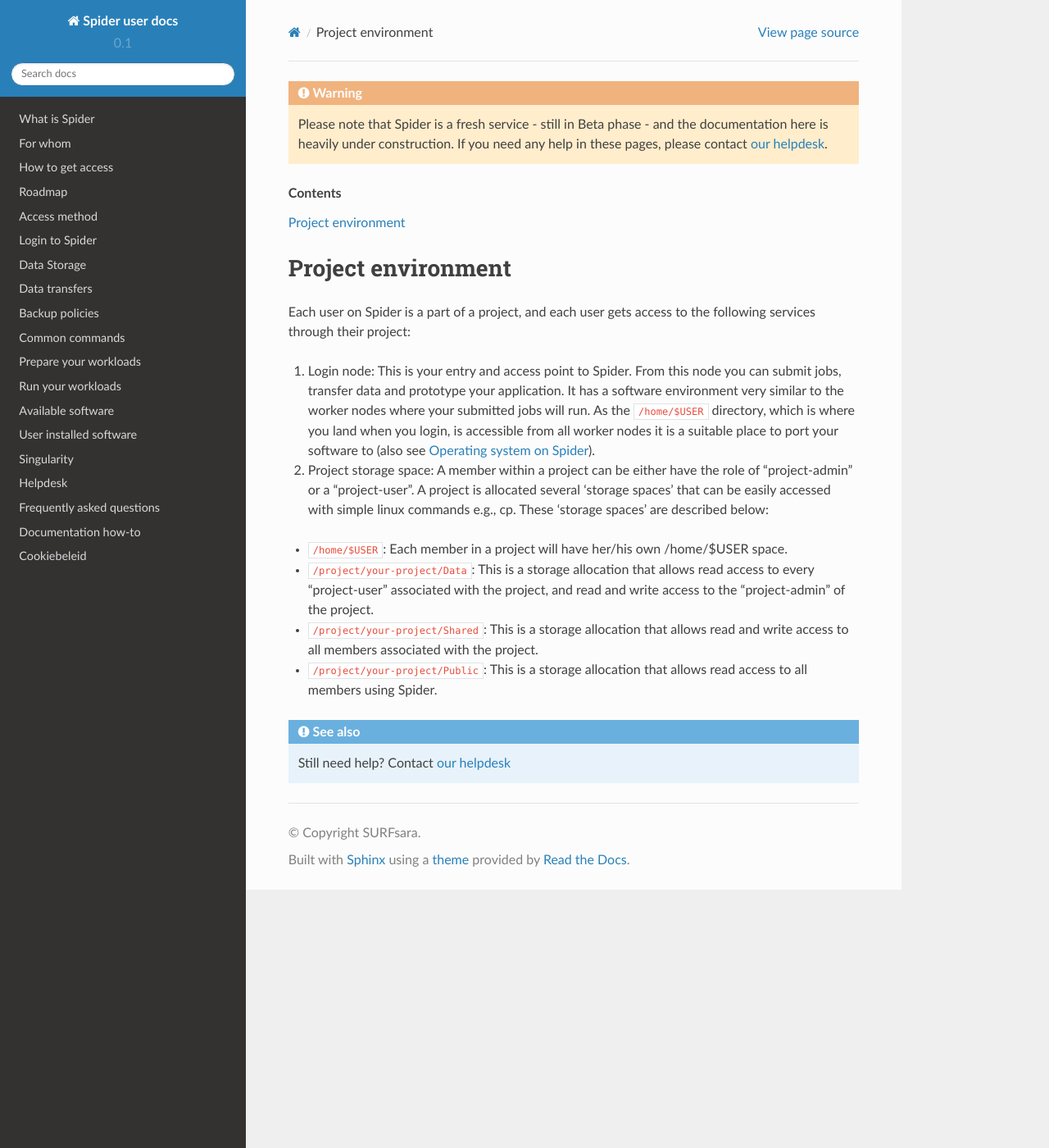
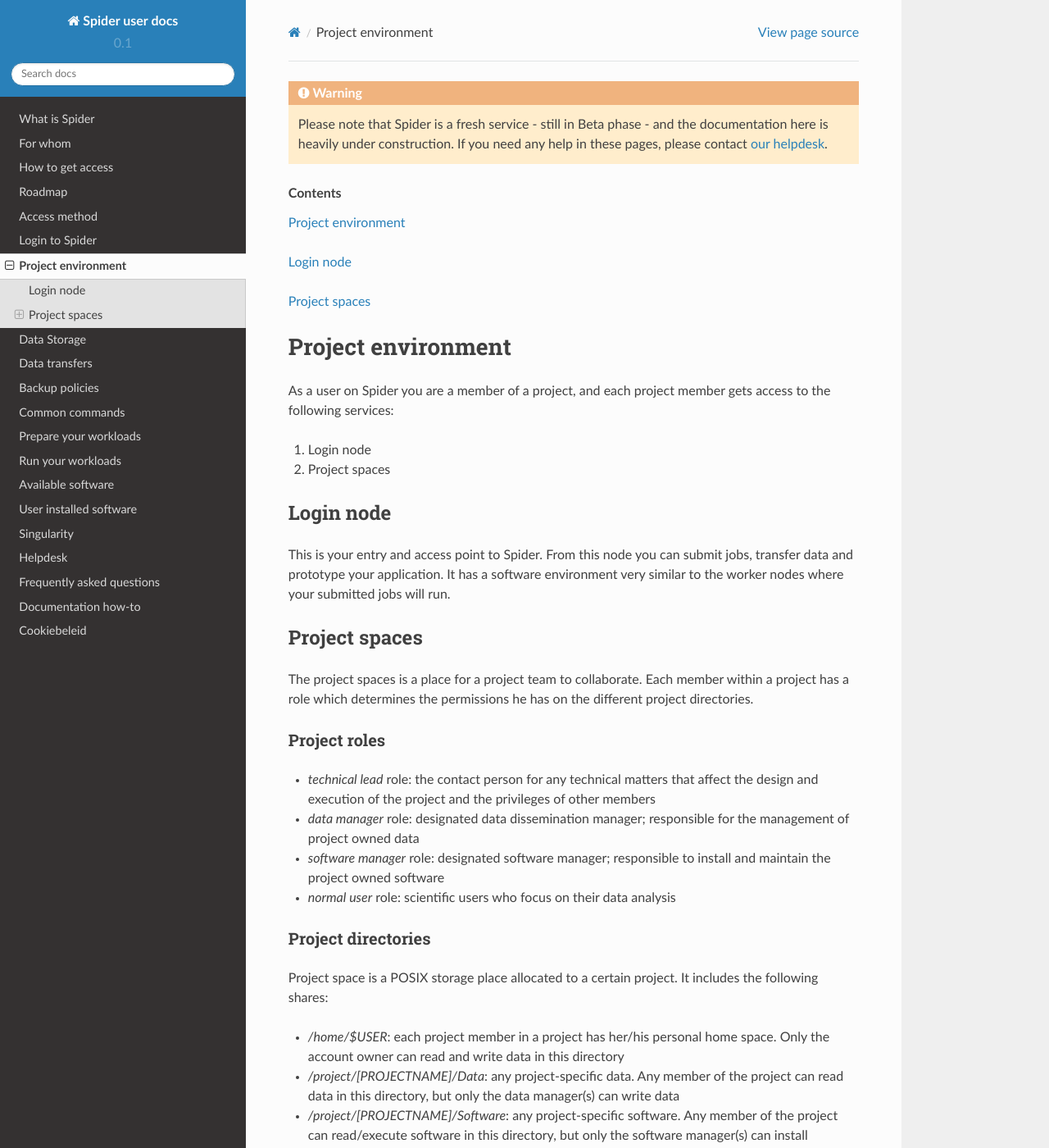
Before and after one commit to sara-nl/spiderdocs, a Sphinx documentation site: the page built from source/Pages/getting-started/project-environment.rst, in a window 1280 px wide and 1400 px high. Shown: the whole window at 82% size. Built offline with Sphinx 7.4.7 and the Read the Docs theme 2.0.0, drawn with Linux system fonts in a browser that asks for light colours; pages that are not in the unit, such as notebooks, are missing from menus; some of the changed text lies outside the part shown.

Commit message:
project spaces usage

```diff
--- a/source/Pages/getting-started/access.rst
+++ b/source/Pages/getting-started/access.rst
@@ -38,9 +38,9 @@
 If you already have an ssh key-pair please proceed to the next section to
 upload it. Else you have to generate a key-pair by using the following command:
 
-.. code-block:: console
+.. code-block:: bash
 
-   $laptop$ ssh-keygen # This will create a key-pair in $HOME/.ssh directory
+   laptop$ ssh-keygen # This will create a key-pair in $HOME/.ssh directory
 
 
 .. _upload-key:
--- a/source/Pages/getting-started/project-environment.rst
+++ b/source/Pages/getting-started/project-environment.rst
@@ -9,25 +9,51 @@
 Project environment
 ********************
 
-Each user on Spider is a part of a project, and each user gets access to the following services through their project:
+As a user on Spider you are a member of a project, and each project member gets
+access to the following services:
 
-1. Login node: This is your entry and access point to Spider. From this node you can submit jobs, transfer data and prototype your application. It has a software environment very similar to the worker nodes where your submitted jobs will run. As the ``/home/$USER`` directory, which is where you land when you login, is accessible from all worker nodes it is a suitable place to port your software to (also see :ref:`os-version`).
+1. Login node
 
-2. Project storage space: A member within a project can be either have the role of "project-admin" or a "project-user". A project is allocated several 'storage spaces' that can be easily accessed with simple linux commands e.g., cp. These 'storage spaces' are described below:
-
-* ``/home/$USER``: Each member in a project will have her/his own /home/$USER space.
-
-* ``/project/your-project/Data``: This is a storage allocation that allows read access to every "project-user" associated with the project, and read and write access to the "project-admin" of the project.
-
-* ``/project/your-project/Shared``: This is a storage allocation that allows read and write access to all members associated with the project.
-
-* ``/project/your-project/Public``: This is a storage allocation that allows read access to all members using Spider.
+2. Project spaces
 
 .. 3. Compute: which partitions and nodes are available be default?
+ 4. Software: cvmfs a standard service by default or only upon request
+ 5. Extra services: If the above are not default, these can be listed as extra services avaialable upon request. Also to decide - reservations, courses, etc.
 
- 4. Software: cvmfs a standard service by default or only upon request
+==========
+Login node
+==========
 
- 5. Extra services: If the above are not default, these can be listed as extra services avaialable upon request. Also to decide - reservations, courses, etc.
+This is your entry and access point to Spider. From this node you can submit
+jobs, transfer data and prototype your application. It has a software
+environment very similar to the worker nodes where your submitted jobs will run.
+
+==============
+Project spaces
+==============
+
+The project spaces is a place for a project team to collaborate. Each member
+within a project has a role which determines the permissions he has on the
+different project directories.
+
+Project roles
+=============
+
+* *technical lead* role: the contact person for any technical matters that affect the design and execution of the project and the privileges of other members
+* *data manager* role: designated data dissemination manager; responsible for the management of project owned data
+* *software manager* role: designated software manager; responsible to install and maintain the project owned software
+* *normal user* role: scientific users who focus on their data analysis
+
+Project directories
+===================
+
+Project space is a POSIX storage place allocated to a certain project. It includes the following shares:
+
+* `/home/$USER`: each project member in a project has her/his personal home space. Only the account owner can read and write data in this directory
+* `/project/[PROJECTNAME]/Data`: any project-specific data. Any member of the project can read data in this directory, but only the data manager(s) can write data
+* `/project/[PROJECTNAME]/Software`: any project-specific software. Any member of the project can read/execute software in this directory, but only the software manager(s) can install software
+* `/project/[PROJECTNAME]/Share`: any data to be shared among the project members. Any member of the project can read and write data in this directory
+* `/project/[PROJECTNAME]/Public`: Any member of the project can write in this directory. Any data stored here will be read-only by all users on Spider and exposed publicly via http (not implemented yet).
 
 
 .. seealso:: Still need help? Contact :ref:`our helpdesk <helpdesk>`
--- a/source/index.rst
+++ b/source/index.rst
@@ -68,7 +68,7 @@
 
    Pages/getting-started/access
    Pages/getting-started/login
-   .. Pages/getting-started/environment
+   Pages/getting-started/project-environment
 
 =================
 Storage on Spider
```
Also changed, not shown: source/Pages/getting-started/environment.rst (deleted, +0 -16 lines), source/Pages/getting-started/login.rst (+4 -4 lines).
